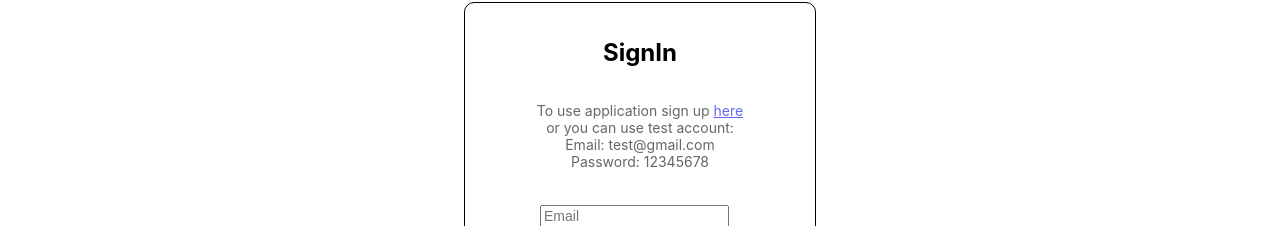
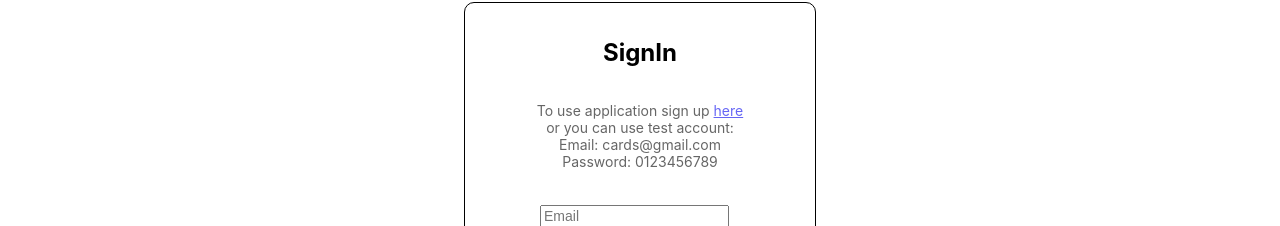
Before and after one commit to NickPaferov/learning-cards, a React (Create React App) app: page /#/signin in a window 1280 px wide. Shown: the part 147-373 px from the top of the page. Built offline with nearby package versions, Linux system fonts and the light colour scheme; no server answers.

Commit message:
change test account credentials

```diff
--- a/src/pages/SignIn/SignIn.tsx
+++ b/src/pages/SignIn/SignIn.tsx
@@ -61,8 +61,8 @@ export const SignIn = () => {
           <Link to={PATHS.SIGNUP}>here</Link>
         </div>
         <div>or you can use test account:</div>
-        <div>Email: test@gmail.com</div>
-        <div>Password: 12345678</div>
+        <div>Email: cards@gmail.com</div>
+        <div>Password: 0123456789</div>
       </div>
       <form className={styles.form} onSubmit={handleSubmit(onSubmit)}>
         <div>
```
